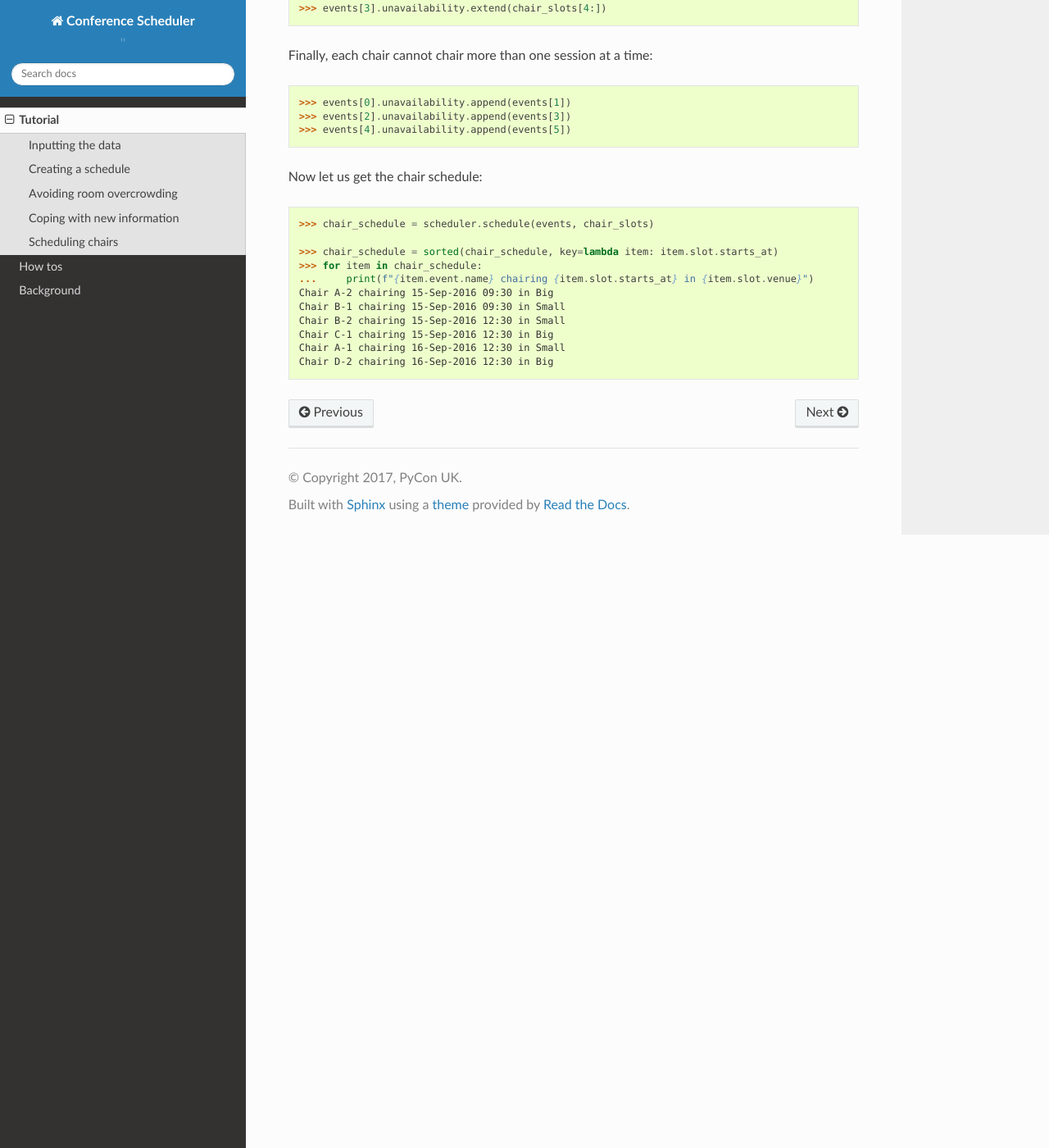
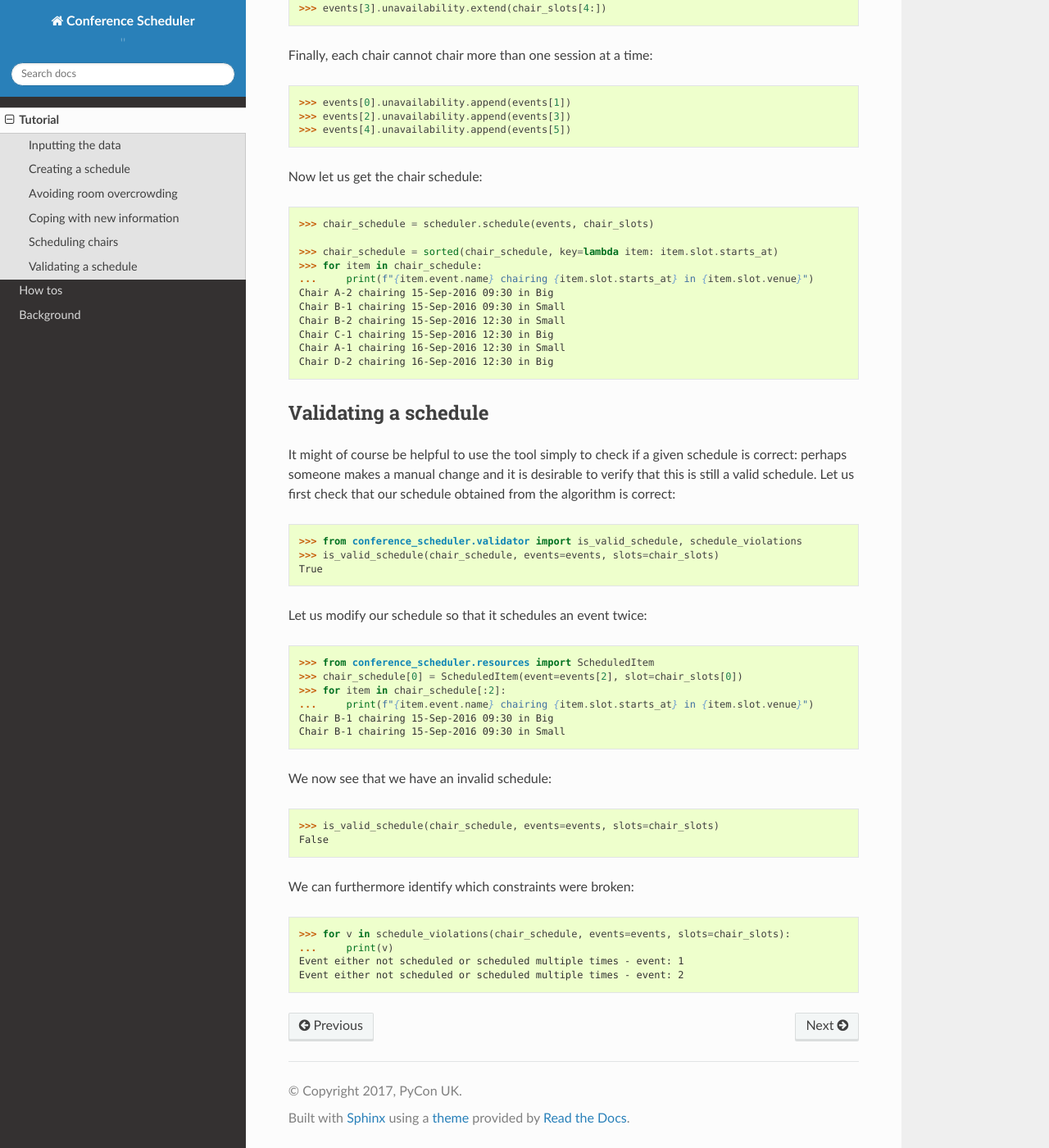
Before and after one commit to PyconUK/ConferenceScheduler, a Sphinx documentation site: the page built from docs/tutorial/index.rst, in a window 1280 px wide and 1400 px high, scrolled down 5382 px. Shown: the whole window at 82% size. Built offline with Sphinx 7.4.7 and the Read the Docs theme 2.0.0, drawn with Linux system fonts in a browser that asks for light colours.

Commit message:
Add validation section to tutorial.
We have this specifically mentioned in the README so thought it was
worth having here.

```diff
--- a/docs/tutorial/index.rst
+++ b/docs/tutorial/index.rst
@@ -218,7 +218,6 @@ old schedule::
     Workshop 1 at 16-Sep-2016 13:00 in Small
     Boardgames at 16-Sep-2016 13:00 in Outside
 
-
 Scheduling chairs
 -----------------
 
@@ -298,3 +297,36 @@ Now let us get the chair schedule::
     Chair C-1 chairing 15-Sep-2016 12:30 in Big
     Chair A-1 chairing 16-Sep-2016 12:30 in Small
     Chair D-2 chairing 16-Sep-2016 12:30 in Big
+
+Validating a schedule
+---------------------
+
+It might of course be helpful to use the tool simply to check if a given
+schedule is correct: perhaps someone makes a manual change and it is desirable
+to verify that this is still a valid schedule. Let us first check that our
+schedule obtained from the algorithm is correct::
+
+    >>> from conference_scheduler.validator import is_valid_schedule, schedule_violations
+    >>> is_valid_schedule(chair_schedule, events=events, slots=chair_slots)
+    True
+
+Let us modify our schedule so that it schedules an event twice::
+
+    >>> from conference_scheduler.resources import ScheduledItem
+    >>> chair_schedule[0] = ScheduledItem(event=events[2], slot=chair_slots[0])
+    >>> for item in chair_schedule[:2]:
+    ...     print(f"{item.event.name} chairing {item.slot.starts_at} in {item.slot.venue}")
+    Chair B-1 chairing 15-Sep-2016 09:30 in Big
+    Chair B-1 chairing 15-Sep-2016 09:30 in Small
+
+We now see that we have an invalid schedule::
+
+    >>> is_valid_schedule(chair_schedule, events=events, slots=chair_slots)
+    False
+
+We can furthermore identify which constraints were broken::
+
+    >>> for v in schedule_violations(chair_schedule, events=events, slots=chair_slots):
+    ...     print(v)
+    Event either not scheduled or scheduled multiple times - event: 1
+    Event either not scheduled or scheduled multiple times - event: 2
```
